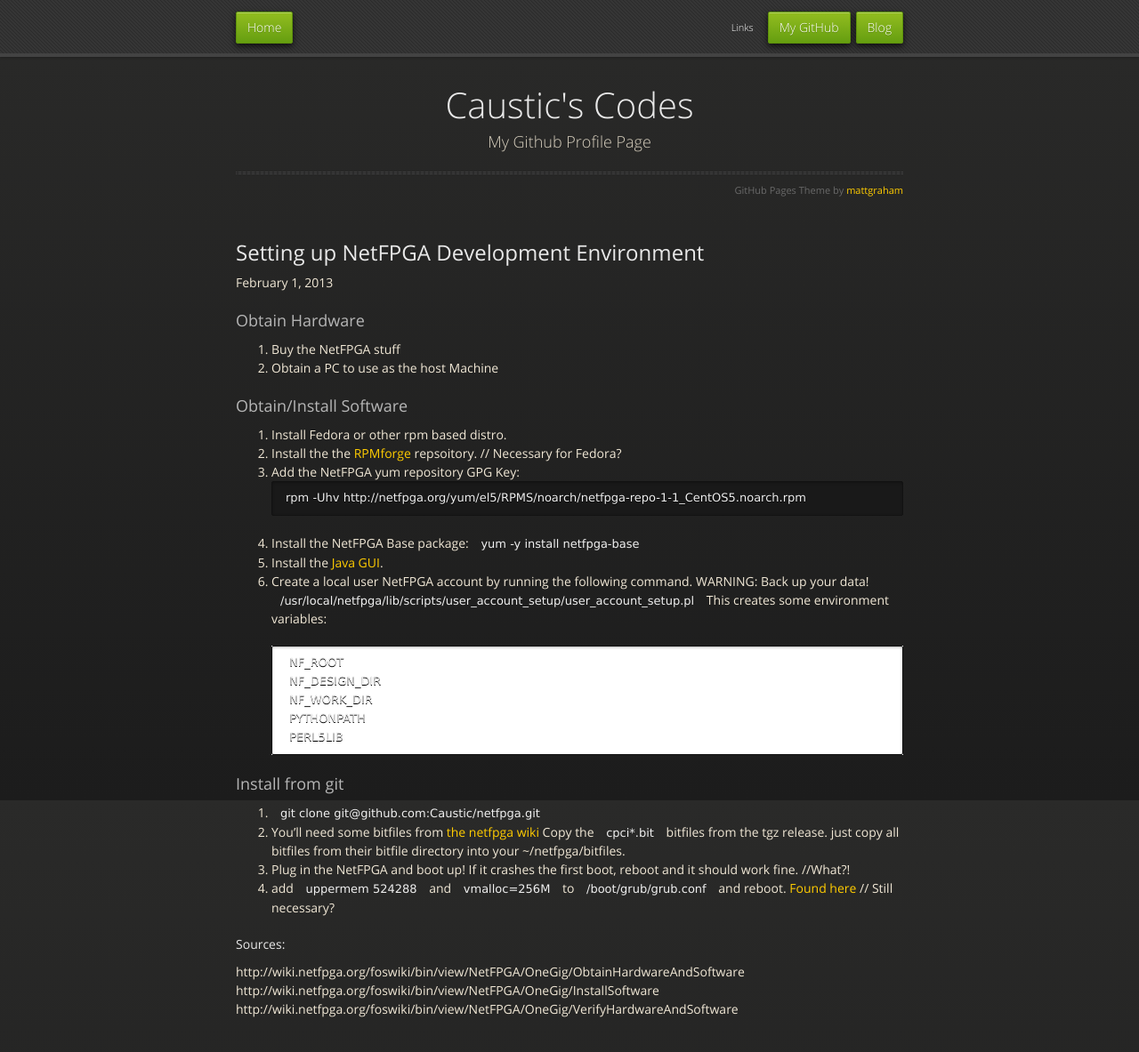
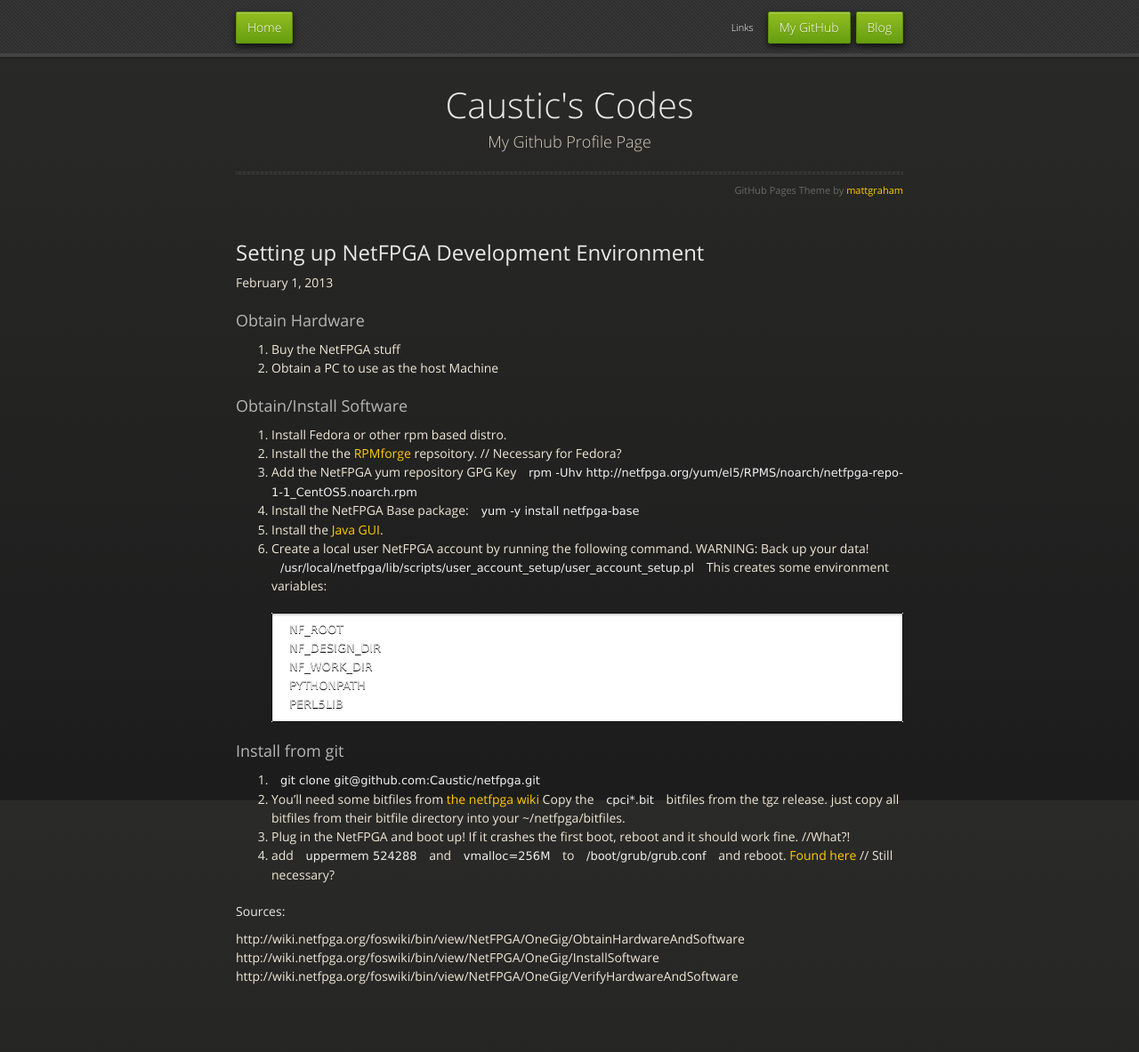
Before and after one commit to Caustic/caustic.github.com, a Jekyll site: the page built from _posts/13-02-01-netfpga-environment.markdown, in a window 1280 px wide and 1255 px high. Shown: the top 1183 px of the window at 89% size. Built offline with Jekyll 4.4.1, drawn with Linux system fonts in a browser that asks for light colours; nearby versions of some CDN libraries; Markdown is read by kramdown in place of the engine named in the settings.

Commit message:
trying to fix paragraph-in-li issue

```diff
--- a/_posts/13-02-01-netfpga-environment.markdown
+++ b/_posts/13-02-01-netfpga-environment.markdown
@@ -12,12 +12,12 @@
 
 1. Install Fedora or other rpm based distro.
 2. Install the the [RPMforge](http://wiki.centos.org/AdditionalResources/Repositories/RPMForge) repsoitory. // Necessary for Fedora?
-3. Add the NetFPGA yum repository GPG Key:
-    <pre><code>rpm -Uhv http://netfpga.org/yum/el5/RPMS/noarch/netfpga-repo-1-1_CentOS5.noarch.rpm</code></pre>
+3. Add the NetFPGA yum repository GPG Key `rpm -Uhv http://netfpga.org/yum/el5/RPMS/noarch/netfpga-repo-1-1_CentOS5.noarch.rpm`
 4. Install the NetFPGA Base package: `yum -y install netfpga-base`
 5. Install the [Java GUI](http://wiki.netfpga.org/foswiki/bin/view/NetFPGA/OneGig/InstallJavaGUI20).
 6. Create a local user NetFPGA account by running the following command.  WARNING: Back up your data! `/usr/local/netfpga/lib/scripts/user_account_setup/user_account_setup.pl`
 This creates some environment variables:
+
 
         NF_ROOT
         NF_DESIGN_DIR
```
